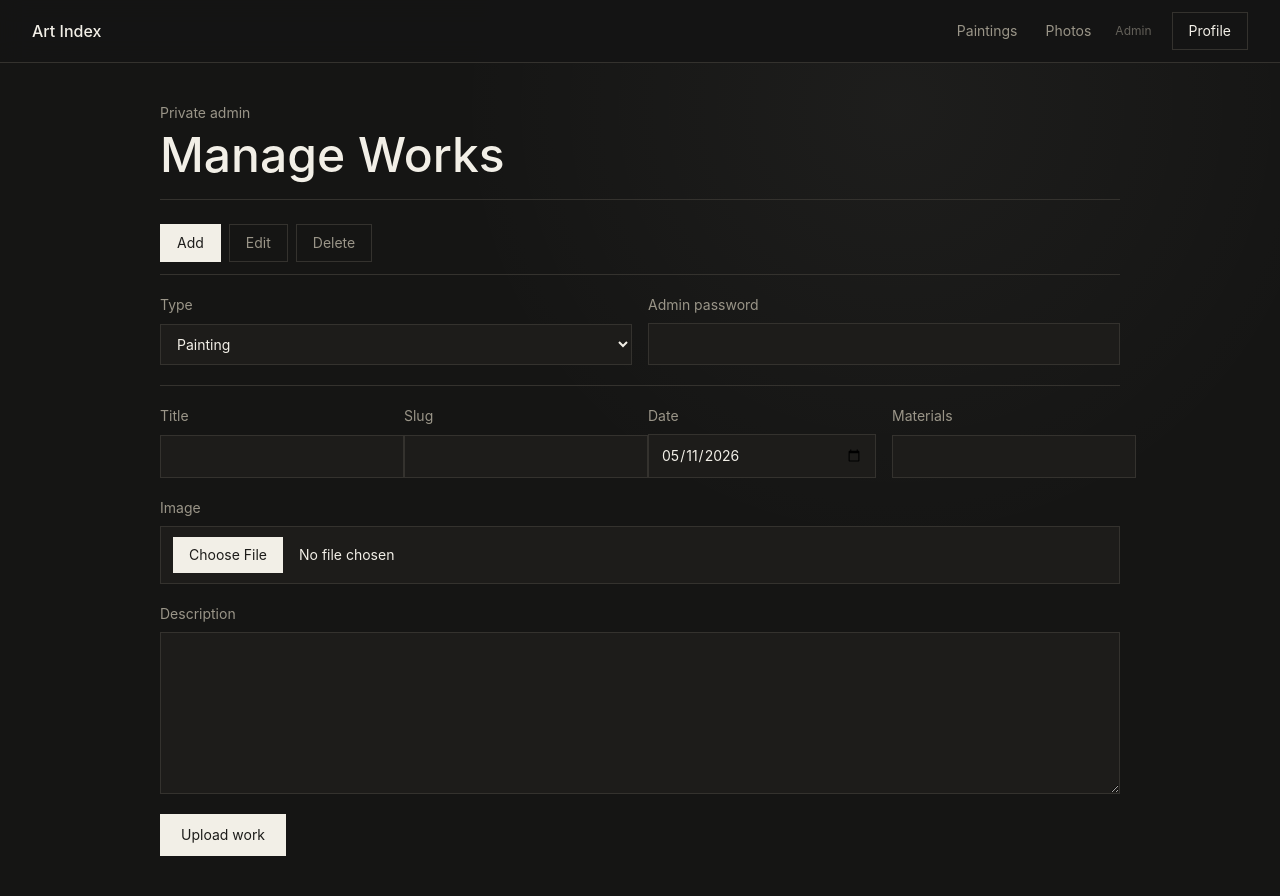
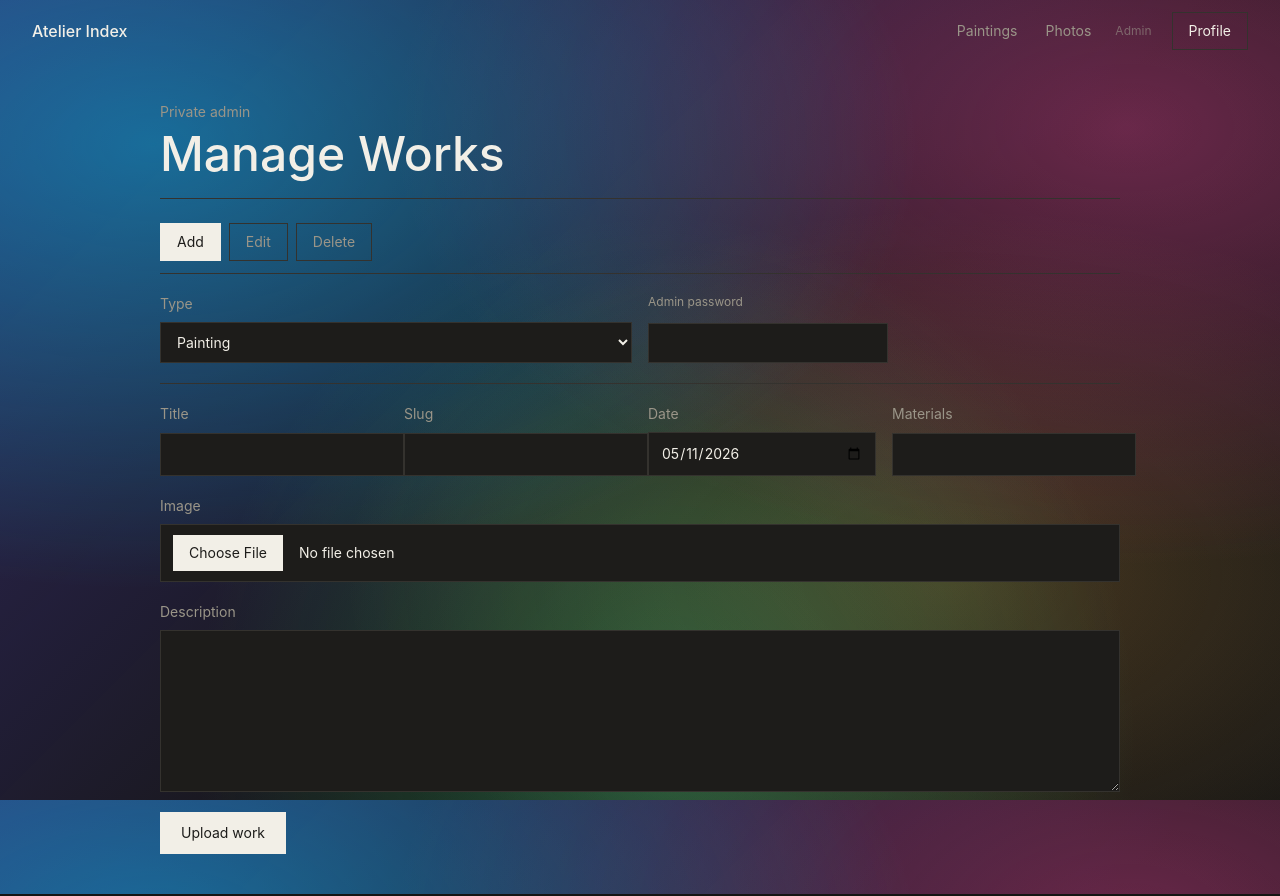
Before and after one commit to ryouy/art-gallery, a Next.js app: page /admin in a window 1280 px wide. Built offline with nearby package versions, Linux system fonts and the light colour scheme.

Commit message:
Update site design

```diff
--- a/app/globals.css
+++ b/app/globals.css
@@ -17,11 +17,25 @@ html {
 }
 
 body {
+  position: relative;
+  isolation: isolate;
   min-height: 100vh;
   background:
-    radial-gradient(circle at 70% 12%, rgba(242, 239, 231, 0.04), transparent 28rem),
+    radial-gradient(ellipse at 12% 18%, rgba(0, 209, 255, 0.42), transparent 48%),
+    radial-gradient(ellipse at 88% 16%, rgba(255, 74, 168, 0.36), transparent 46%),
+    radial-gradient(ellipse at 52% 92%, rgba(73, 255, 154, 0.28), transparent 50%),
+    radial-gradient(ellipse at 74% 72%, rgba(255, 183, 74, 0.22), transparent 45%),
+    linear-gradient(135deg, rgba(105, 82, 255, 0.34), rgba(21, 21, 20, 0.22) 58%),
     #151514;
+  background-attachment: fixed;
+  background-size: 170% 170%, 165% 165%, 175% 175%, 160% 160%, 190% 190%, auto;
   color: #f2efe7;
+  animation: galleryGradient 120s ease-in-out infinite alternate;
+}
+
+body > * {
+  position: relative;
+  z-index: 1;
 }
 
 ::selection {
@@ -32,3 +46,23 @@ body {
 .prose-gallery p + p {
   margin-top: 1rem;
 }
+
+@keyframes galleryGradient {
+  0% {
+    background-position: 0% 18%, 100% 10%, 18% 100%, 88% 74%, 0% 50%, 0 0;
+  }
+
+  50% {
+    background-position: 34% 30%, 64% 44%, 58% 56%, 44% 40%, 52% 50%, 0 0;
+  }
+
+  100% {
+    background-position: 78% 54%, 12% 72%, 44% 12%, 24% 18%, 100% 50%, 0 0;
+  }
+}
+
+@media (prefers-reduced-motion: reduce) {
+  body {
+    animation: none;
+  }
+}
--- a/app/layout.tsx
+++ b/app/layout.tsx
@@ -4,10 +4,10 @@ import "./globals.css";
 
 export const metadata: Metadata = {
   title: {
-    default: "Art Index",
-    template: "%s | Art Index"
+    default: "Atelier Index",
+    template: "%s | Atelier Index"
   },
-  description: "A refined online index of paintings and photographs.",
+  description: "An online gallery of paintings and photographs.",
   icons: {
     icon: "/favi.svg"
   }
--- a/app/page.tsx
+++ b/app/page.tsx
@@ -9,11 +9,9 @@ export default function Home() {
     <div>
       <section className="mx-auto grid min-h-[calc(100vh-57px)] max-w-7xl items-start gap-10 px-5 pt-3 pb-10 sm:px-8 lg:grid-cols-[0.82fr_1.18fr] lg:pt-6 lg:pb-16">
         <div className="max-w-2xl pb-4">
-          <p className="mb-5 text-sm text-muted">
-            Paintings and photographs
-          </p>
+
           <h1 className="max-w-xl text-5xl font-medium leading-none tracking-normal text-ink sm:text-7xl lg:text-8xl">
-            Art Index
+
           </h1>
           <p className="mt-8 max-w-md text-base leading-8 text-muted">
             A quiet archive for recent paintings and photographs.
@@ -53,7 +51,7 @@ export default function Home() {
         </div>
       </section>
 
-      <section className="border-t border-line bg-bone">
+      <section className="border-t border-line">
         <div className="mx-auto max-w-7xl px-5 py-12 sm:px-8 sm:py-16">
           <div className="mb-8 flex items-end justify-between gap-4 border-b border-line pb-5">
             <div>
--- a/components/AdminPanel.tsx
+++ b/components/AdminPanel.tsx
@@ -243,6 +243,13 @@ export function AdminPanel() {
             </div>
           ) : null}
 
+          {selectedWork ? (
+            <div className="grid gap-1 border-b border-line pb-4 text-xs leading-5 text-muted">
+              <p>Content path: {selectedWork.contentPath}</p>
+              <p>Image path: {selectedWork.imagePath}</p>
+            </div>
+          ) : null}
+
           {tab === "edit" && selectedWork ? (
             <form key={selectedWork.contentPath} onSubmit={handleEdit} className="grid gap-4">
               <input type="hidden" name="password" value={password} />
--- a/components/Header.tsx
+++ b/components/Header.tsx
@@ -7,14 +7,14 @@ const navItems = [
 
 export function Header() {
   return (
-    <header className="sticky top-0 z-30 border-b border-line bg-paper/90 backdrop-blur-md">
+    <header className="sticky top-0 z-30">
       <div className="mx-auto flex max-w-7xl flex-wrap items-center justify-between gap-3 px-5 py-3 sm:flex-nowrap sm:px-8">
         <Link
           href="/"
           className="text-base font-medium tracking-normal text-ink"
           aria-label="Art Index home"
         >
-          Art Index
+          Atelier Index
         </Link>
         <nav className="flex items-center gap-1 text-sm text-muted">
           {navItems.map((item) => (
--- a/components/UploadForm.tsx
+++ b/components/UploadForm.tsx
@@ -53,12 +53,12 @@ export function UploadForm() {
           </select>
         </label>
 
-        <label className="grid gap-2 text-sm text-muted">
+        <label className="grid w-48 gap-1.5 text-xs text-muted">
           Admin password
           <input
             name="password"
-            type="password"
-            className="border border-line bg-bone px-3 py-2.5 text-ink"
+            type="text"
+            className="border border-line bg-bone px-2.5 py-1.5 text-sm text-ink"
             required
           />
         </label>
--- a/package.json
+++ b/package.json
@@ -6,6 +6,7 @@
     "dev": "next dev",
     "build": "next build",
     "start": "next start",
+    "sync:push": "scripts/sync-push.sh",
     "lint": "next lint"
   },
   "dependencies": {
```
Also changed, not shown: 2 other files (tests, documents, lock files or other folders).
